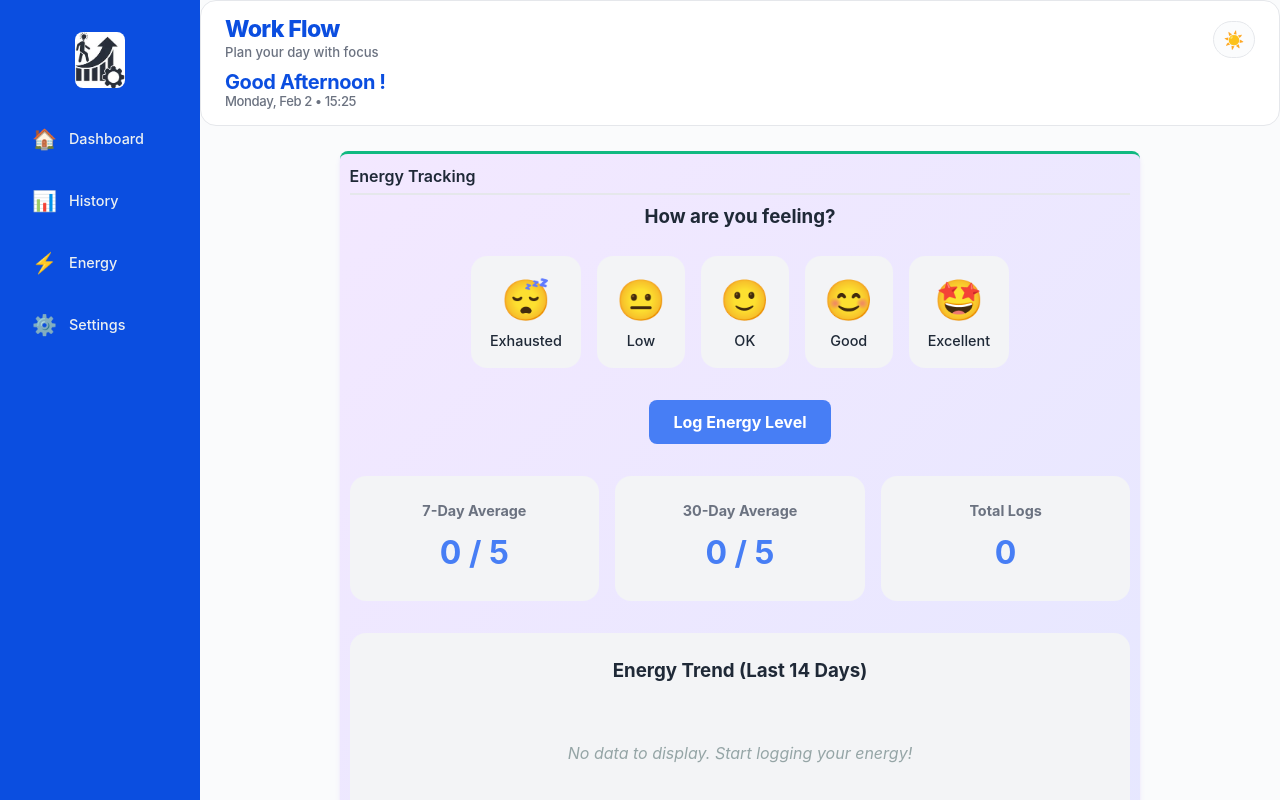
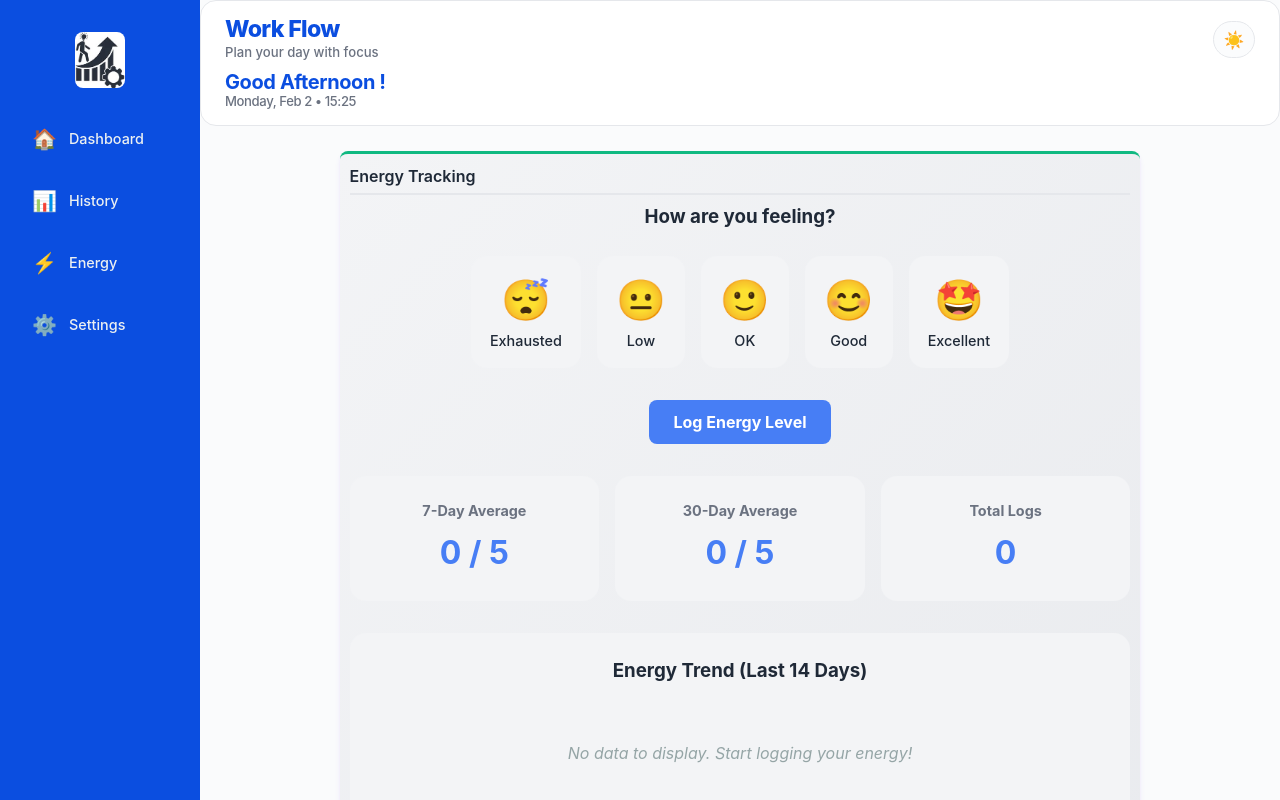
Before and after one commit to oligerta-braholli/Productivity-System, a React (Vite) app: page /energy in a window 1280 px wide. Shown: the top 800 px of the page. Built offline with nearby package versions, Linux system fonts and the light colour scheme.

Commit message:
Update energy page

```diff
--- a/src/pages/Energy.jsx
+++ b/src/pages/Energy.jsx
@@ -113,14 +113,16 @@ function Energy() {
       <Card title="Energy Tracking" className="energy-card">
         <div className="energy-logger">
           <h3>How are you feeling?</h3>
-          <div className="energy-levels">
+          <div className="energy-levels" role="group" aria-label="Energy levels">
             {energyLevels.map((item) => (
               <button
                 key={item.level}
                 className={`energy-btn ${selectedLevel === item.level ? 'selected' : ''}`}
                 onClick={() => setSelectedLevel(item.level)}
+                aria-label={`Log energy level: ${item.label}`}
+                aria-pressed={selectedLevel === item.level}
               >
-                <span className="energy-emoji">{item.emoji}</span>
+                <span className="energy-emoji" aria-hidden="true">{item.emoji}</span>
                 <span className="energy-label">{item.label}</span>
               </button>
             ))}
@@ -149,13 +151,13 @@ function Energy() {
           </div>
         </div>
 
-        <div className="energy-chart">
+        <div className="energy-chart" aria-label="Energy trend for the last 14 days" tabIndex={0}>
           <h3>Energy Trend (Last 14 Days)</h3>
           {energyLogs.length === 0 ? (
             <p className="no-chart-data">No data to display. Start logging your energy!</p>
           ) : (
             <div className="chart-container">
-              <div className="chart-y-axis">
+              <div className="chart-y-axis" aria-hidden="true">
                 <span>5</span>
                 <span>4</span>
                 <span>3</span>
@@ -173,6 +175,8 @@ function Energy() {
                           backgroundColor: day.count > 0 ? getEnergyColor(day.level) : '#ecf0f1'
                         }}
                         title={`${day.shortDate}: ${day.count > 0 ? day.level.toFixed(1) : 'No data'}`}
+                        aria-label={`Energy on ${day.shortDate}: ${day.count > 0 ? day.level.toFixed(1) : 'No data'}`}
+                        tabIndex={0}
                       >
                         {day.count > 0 && (
                           <span className="bar-value">{day.level.toFixed(1)}</span>
@@ -187,12 +191,12 @@ function Energy() {
           )}
         </div>
 
-        <div className="energy-recommendations">
+        <div className="energy-recommendations" aria-label="Personalized energy tips" tabIndex={0}>
           <h3>💡 Personalized Tips for You</h3>
           <div className="tips-grid">
             {getPersonalizedTips().map((tip, index) => (
-              <div key={index} className="tip-card">
-                <span className="tip-icon">{tip.icon}</span>
+              <div key={index} className="tip-card" tabIndex={0} aria-label={`Tip: ${tip.text} (${tip.type})`}>
+                <span className="tip-icon" aria-hidden="true">{tip.icon}</span>
                 <p className="tip-text">{tip.text}</p>
                 <span className="tip-type">{tip.type}</span>
               </div>
@@ -200,7 +204,7 @@ function Energy() {
           </div>
         </div>
 
-        <div className="energy-history">
+        <div className="energy-history" aria-label="Recent energy logs" tabIndex={0}>
           <h3>Recent Logs</h3>
           {energyLogs.length === 0 ? (
             <p className="no-logs">No energy logs yet</p>
@@ -210,8 +214,8 @@ function Energy() {
                 .slice(-10)
                 .reverse()
                 .map((log) => (
-                  <div key={log.id} className="log-item">
-                    <span className="log-emoji">
+                  <div key={log.id} className="log-item" tabIndex={0} aria-label={`Energy log: Level ${log.level} on ${new Date(log.timestamp).toLocaleString('en-US')}`}>
+                    <span className="log-emoji" aria-hidden="true">
                       {energyLevels[log.level - 1].emoji}
                     </span>
                     <span className="log-level">
--- a/src/styles/colors.css
+++ b/src/styles/colors.css
@@ -11,13 +11,13 @@
   --color-secondary-dark: #170aac;
 
   /* Accent - rosa */
-  --color-accent: #5860cf;
-  --color-accent-light: #3921a5;
+  --color-accent: #343ec9;
+  --color-accent-light: #2d149c;
 
   /* Bakgrundsfärger */
   --bg-primary: #FAFBFC;
   --bg-secondary: #FFFFFF;
-  --bg-tertiary: #F3F4F6;
+    --bg-tertiary: #f3f4f6;
 
   /* Textfärger */
   --text-primary: #1F2937;
@@ -44,7 +44,7 @@
   /* Gradienter */
   --gradient-primary: linear-gradient(135deg, var(--color-primary) 0%, var(--color-secondary) 100%);
   --gradient-accent: linear-gradient(135deg, var(--color-accent) 0%, var(--color-primary) 100%);
-  --gradient-subtle: linear-gradient(135deg, #F3E8FF 0%, #E0E7FF 100%);
+  --gradient-subtle: linear-gradient(135deg, #f3f4f6 0%, #e5e7eb 100%);
 
   /* Övergångar */
   --transition-fast: 150ms ease-in-out;
```
Also changed, not shown: package.json (+28 -1 lines), 1 other file (tests, documents, lock files or other folders).
